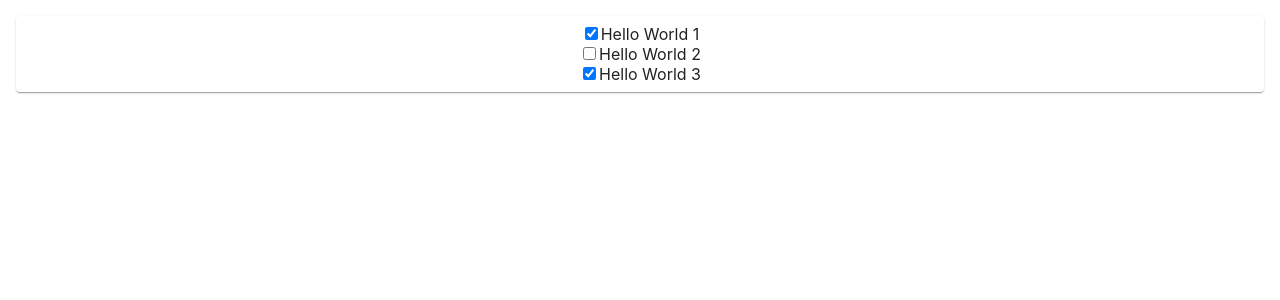
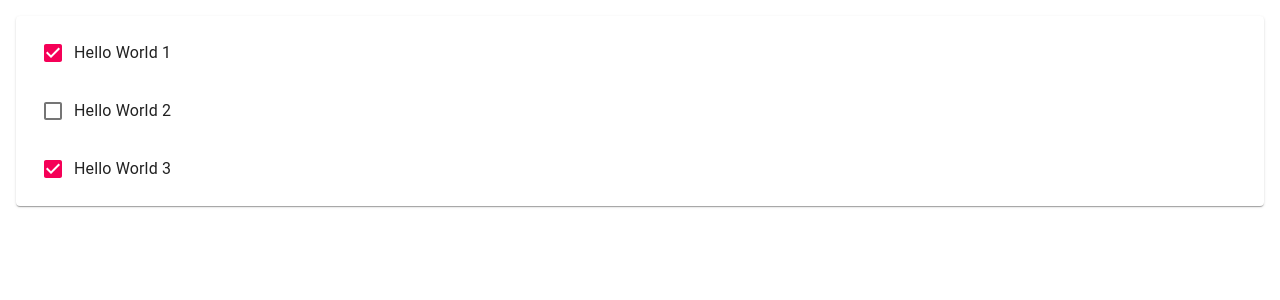
Before and after one commit to dyanii/todo-react-app1, a React (Create React App) app: page / in a window 1280 px wide. Shown: the top 300 px of the page. Built offline with nearby package versions, Linux system fonts and the light colour scheme.

Commit message:
4/10 수업 완료

```diff
--- a/src/Todo.js
+++ b/src/Todo.js
@@ -1,5 +1,5 @@
 import React from 'react';
-import {ListItem, ListItemText, InputBase, Checkbox} from "@material-ui/core";
+import { ListItem, ListItemText, InputBase, Checkbox } from "@material-ui/core";
 
 class Todo extends React.Component {
     constructor(props){
@@ -8,25 +8,26 @@ class Todo extends React.Component {
     }
 
     render(){
+        const item= this.state.item;
         return(
-            <div className='Todo'>
-                <input
-                type="checkbox"
-                id={this.state.item.id}
-                name={this.state.item.id}
-                checked={this.state.item.done}
-                />
-                <label id={this.state.item.id}>{this.state.item.title}</label>
-                {/*
-                    comment here 중괄호를 둘러쌈
-                */}
-                {
-                    //comment1
-                    //comment2 슬래시는 한줄씩
-                    //comment3
-                }
-            </div>
+            <ListItem>
+                <Checkbox checked={item.done}/>
+                <ListItemText>
+                <InputBase
+                    inputProps={{ "aria-label": "naked"}}
+                    type= "text"
+                    id={item.id}
+                    name={item.id}
+                    value={item.title}
+                    multiline={true}
+                    fullWidth={true}
+                    />
+                </ListItemText>
+            </ListItem>
+
         );
+
+
     }
 
 }
```
